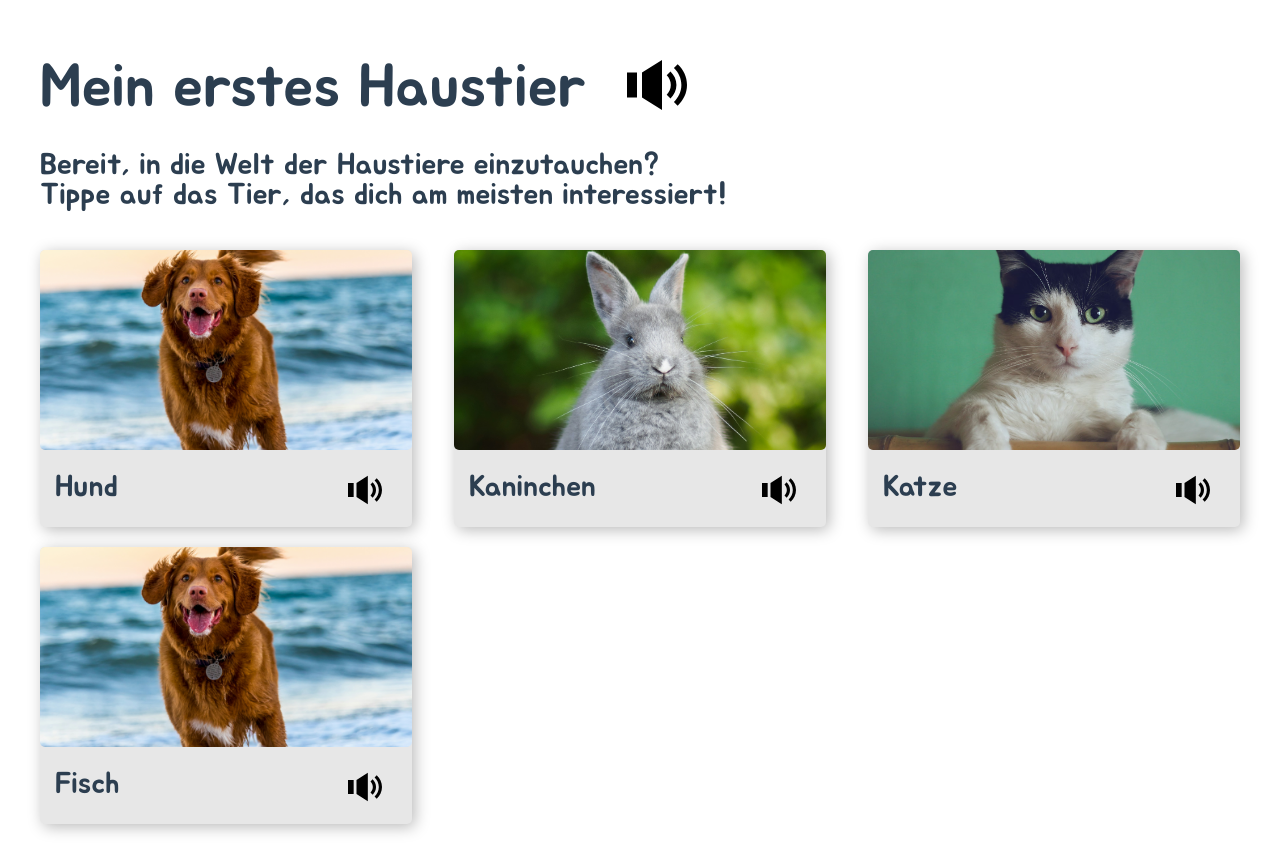
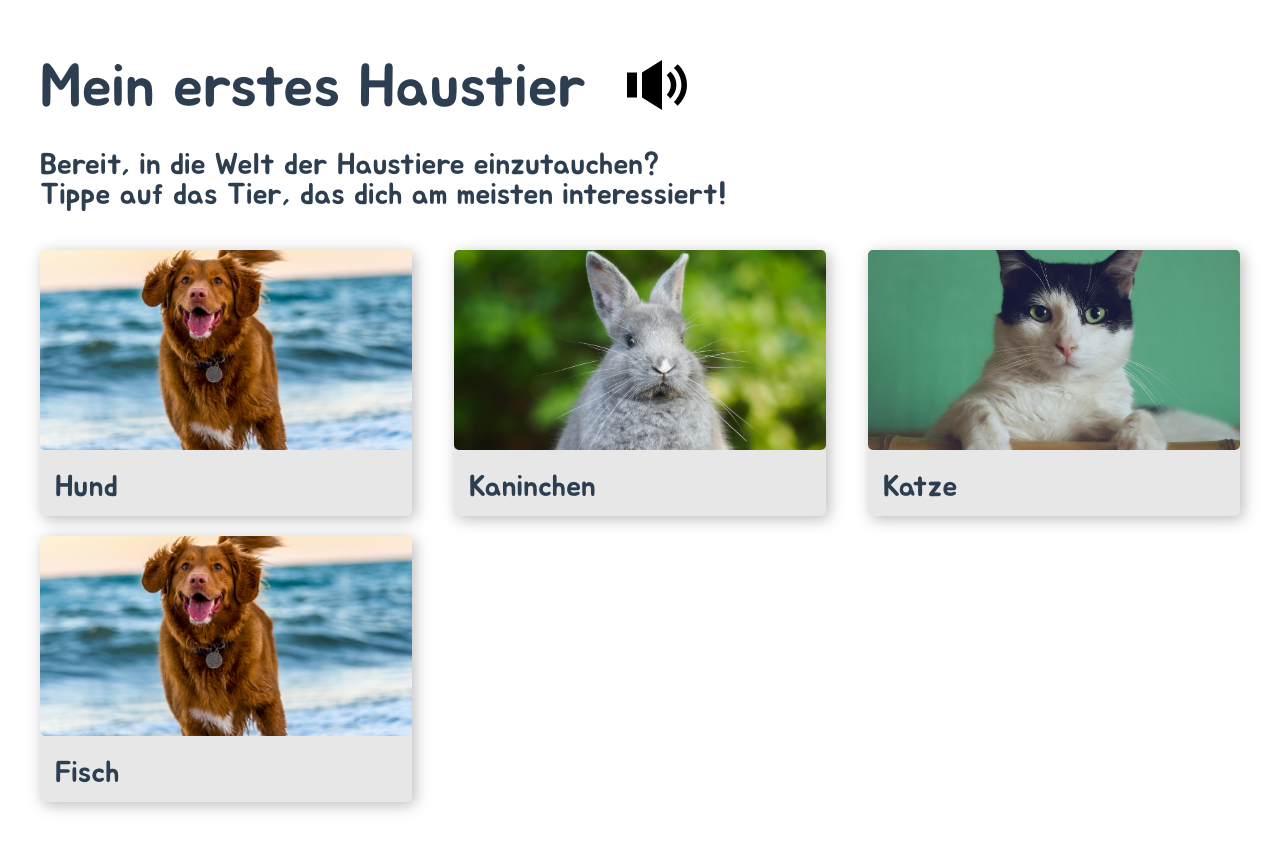
Before and after one commit to schule4-0/pets, a Vue app: page / in a window 1280 px wide. After the commit the page ends 842 px from the top, so only its background shows below. Built offline with nearby package versions, Linux system fonts and the light colour scheme.

Commit message:
rm audio icon on cards

```diff
--- a/src/components/PetCard.vue
+++ b/src/components/PetCard.vue
@@ -4,7 +4,6 @@
       <img :src="pet.image" :alt="pet.name">
       <div class="pet-card-name">
         <p>{{ pet.name }}</p>
-        <img src="../assets/icon_audio.svg" alt="Audio">
       </div>
     </div>
   </div>
```
